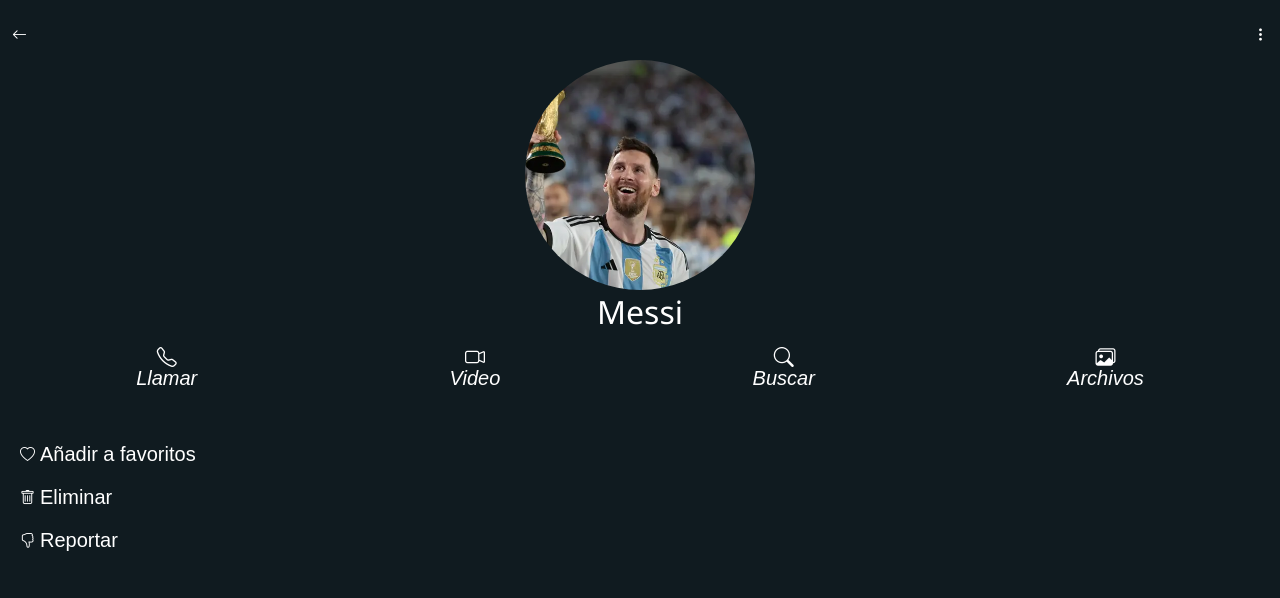
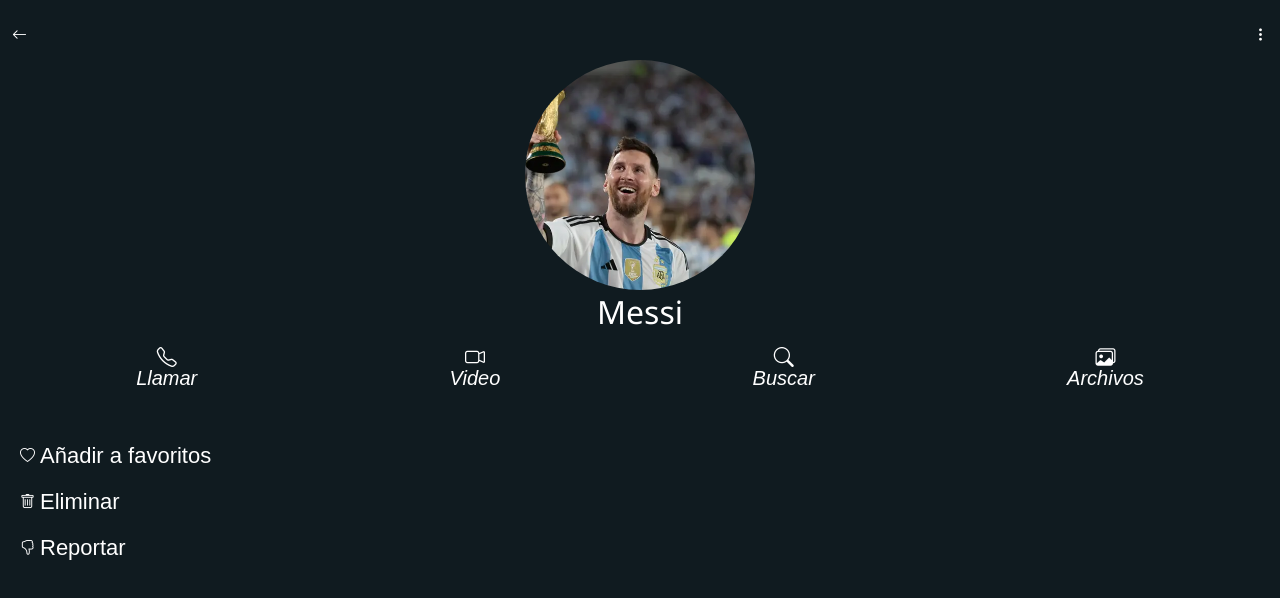
Before and after one commit to palermotizi/despliegue-final-frontend, a React (Vite) app: page /profile/1 in a window 1280 px wide. Shown: the top 598 px of the page. Built offline with nearby package versions, Linux system fonts and the light colour scheme.

Commit message:
ajuste de botones en perfil

```diff
--- a/src/Components/ContactProfile/ContactProfile.css
+++ b/src/Components/ContactProfile/ContactProfile.css
@@ -130,7 +130,7 @@
     }
 
     .profile-content .profile-options button {
-        font-size: 17px;
+        font-size: 20px;
     }
 }
 
@@ -151,7 +151,7 @@
     }
 
     .profile-content .profile-options button {
-        font-size: 20px;
+        font-size: 22px;
     }
 }
 
@@ -172,7 +172,7 @@
     }
 
     .profile-content .profile-options button {
-        font-size: 22px;
+        font-size: 24px;
     }
 }
 
@@ -195,6 +195,6 @@
 
 
     .profile-content .profile-options button {
-        font-size: 24px;
+        font-size: 26px;
     }
 }
```
